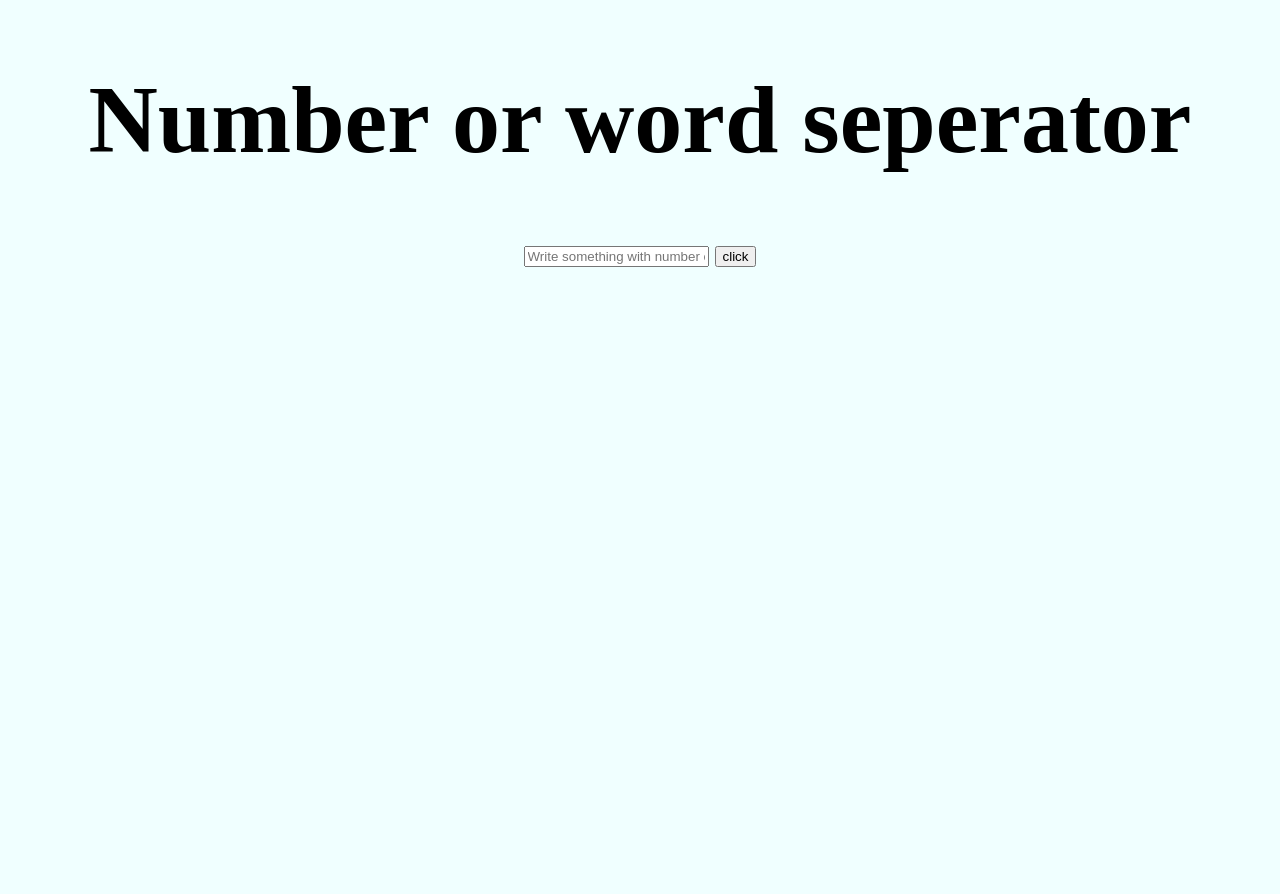
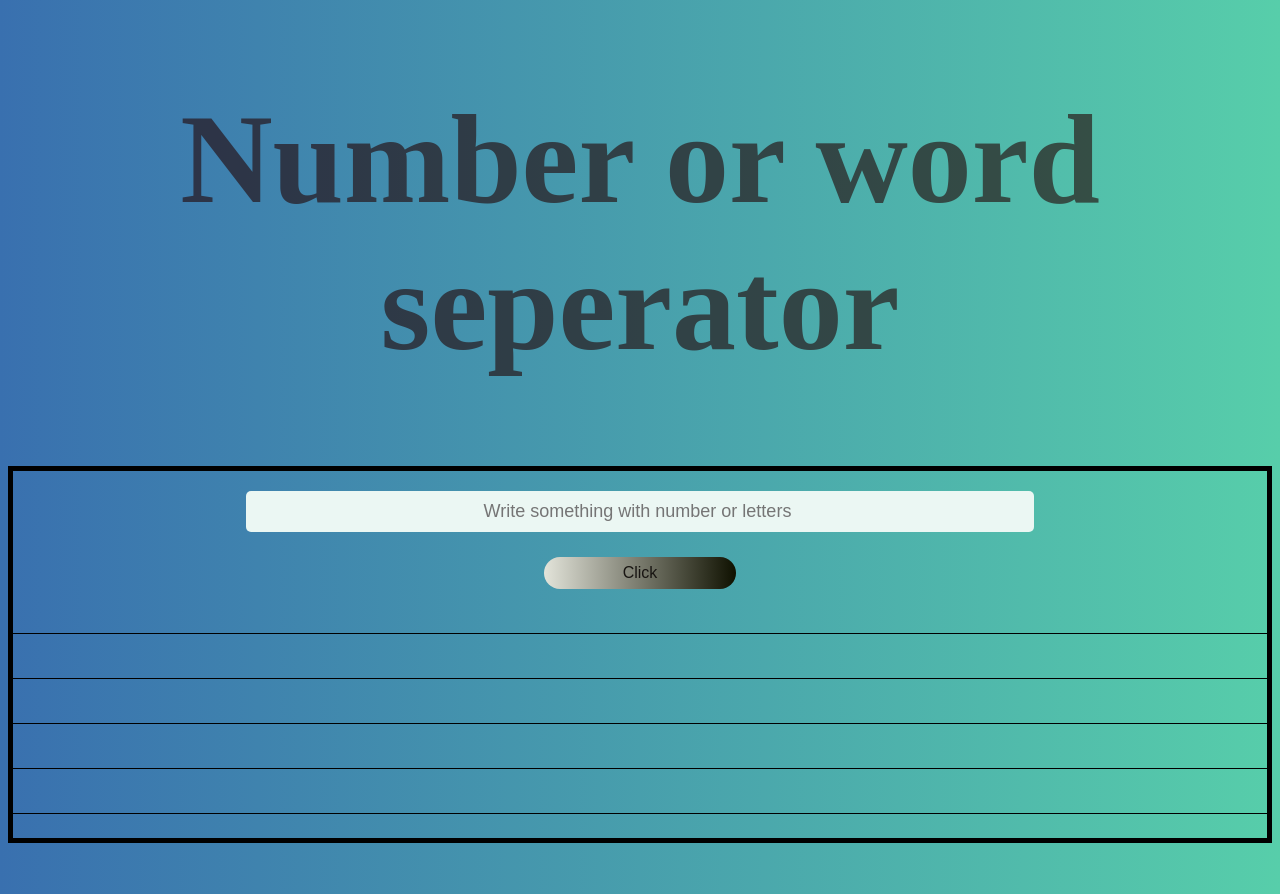
Before and after one commit to ysfoz/Seperator, a plain HTML site: page index.html in a window 1280 px wide. Before the commit the page ends 800 px from the top, so only its background shows below. Drawn offline with Linux system fonts and the light colour scheme.

Commit message:
I added style

```diff
--- a/index.html
+++ b/index.html
@@ -20,9 +20,7 @@
             <p id="vowel" class="box"></p>
             <p id="consonant" class="box"></p>
             <p id="number" class="box"></p>
-        </div>
-        <div>
-            <p id="correktor"></p>
+            <p id="correktor" class="box"></p>
         </div>
     </main>
     <script src="index.js"></script>
--- a/style.scss
+++ b/style.scss
@@ -1,15 +1,68 @@
 
 body{
-    background-color: azure;
+    background:linear-gradient(to right,rgb(57, 112, 175),rgb(87,206,170));
+    height: 100vh;
+    h1{
+        color: rgb(34, 3, 3);
+        opacity: 0.6;
+    }
 }
 header{
-    font-size: 3rem;
+    font-size: 4rem;
     & h1{
         text-align: center;
     }
 }
 main{
+
     font-size: 1.5rem;
-    text-align: center;
-    border: 5 sol;
+    border: 5px solid black;
+    height: auto;
+    & div input{
+        display: block;
+        width: 60vw;
+        background-color: rgb(235, 247, 243);
+        padding: 10px;
+        text-align: center;
+        border: none;
+        border-radius: 5px;
+        margin: 20px auto;
+        outline: none;
+        font-size: large;
+    }
+    & div button{
+        display: block;
+        margin: 10px auto;
+        width: 12rem;
+        height: 2rem;
+        padding: 3px;
+        background:linear-gradient(to right,rgb(227, 228, 218),rgb(15, 17, 0));
+        border: none;
+        border-radius: 25px;
+        font-size: 1rem;
+        color: rgb(24, 21, 18);
+        text-transform: capitalize;
+        margin-top: 25px;
+    }
+    & .box{
+        border-bottom: 1px solid black;
+        padding: 10px 0;
+        text-align: center;
+    }
+    & #result{
+        color:rgb(2, 2, 2);
+    }
+    & #vowel{
+        color:rgba(2, 2, 2,0.9);
+    }
+    & #consonant{
+        color:rgba(2, 2, 2,0.7);
+    }
+    & #number{
+        color:rgba(2, 2, 2,0.5);
+    }
+    & #correktor{
+        color:rgba(2, 2, 2,0.3);
+    }
+
 }
```
Also changed, not shown: style.css, 1 other file.
